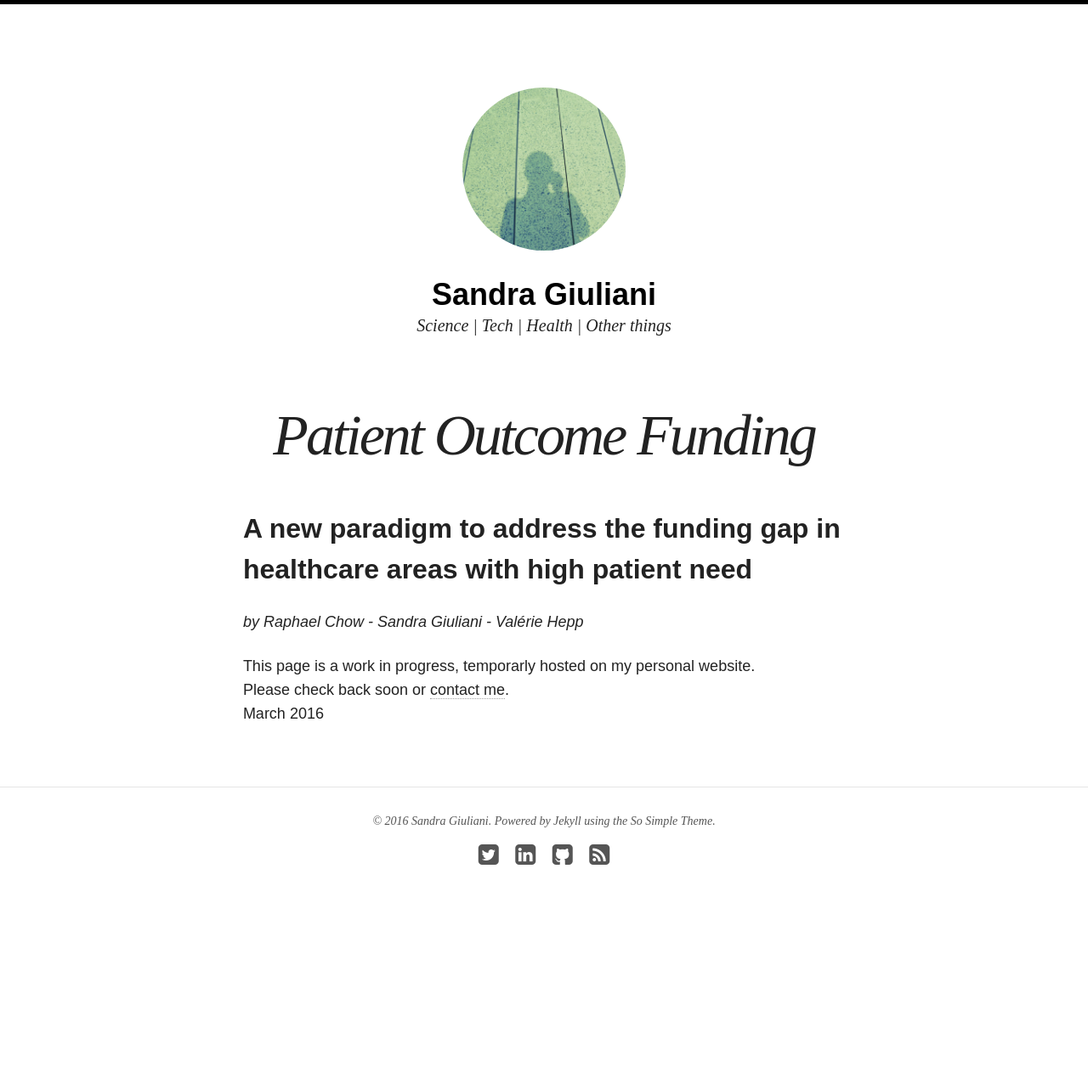
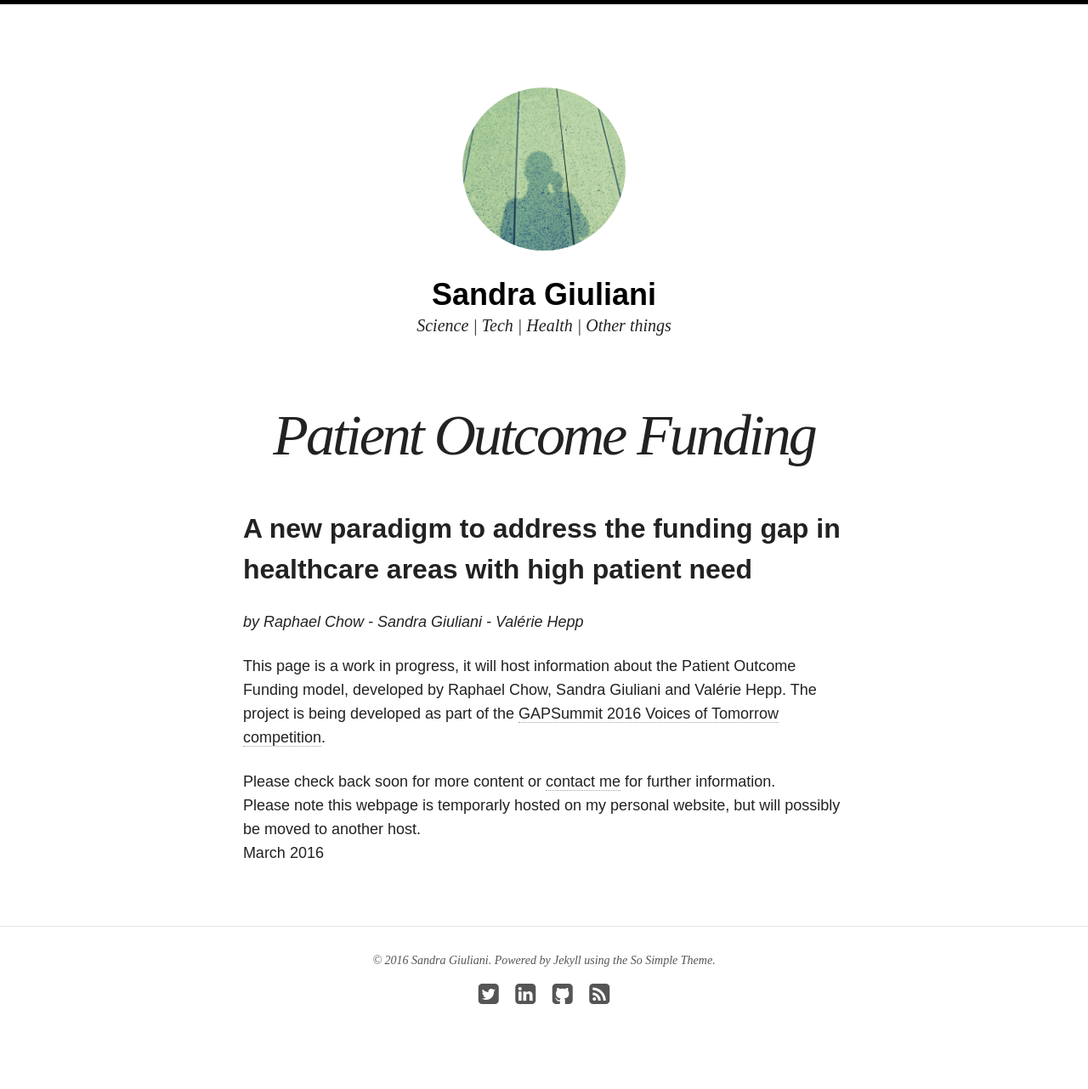
Before and after one commit to sandygiuliani/sandygiuliani.github.io, a Jekyll site: the page built from pof/index.md, in a window 1280 px wide. Shown: the whole page at 85% size. Built offline with Jekyll 4.4.1, drawn with Linux system fonts in a browser that asks for light colours; nearby versions of some CDN libraries; before the commit the page ends 1118 px from its top, so only the background shows below that.

Commit message:
content pof page

```diff
--- a/pof/index.md
+++ b/pof/index.md
@@ -9,6 +9,8 @@ search_omit: false
 ## A new paradigm to address the funding gap in healthcare areas with high patient need
 *by Raphael Chow - Sandra Giuliani - Valérie Hepp*
 
-This page is a work in progress, temporarly hosted on my personal website.
-Please check back soon or [contact me](/contact/).
+This page is a work in progress, it will host information about the Patient Outcome Funding model, developed by Raphael Chow, Sandra Giuliani and Valérie Hepp. The project is being developed as part of the [GAPSummit 2016 Voices of Tomorrow competition](http://gapsummit.com/2016/programme/).
+
+Please check back soon for more content or [contact me](/contact/) for further information.
+Please note this webpage is temporarly hosted on my personal website, but will possibly be moved to another host.
 March 2016
```
